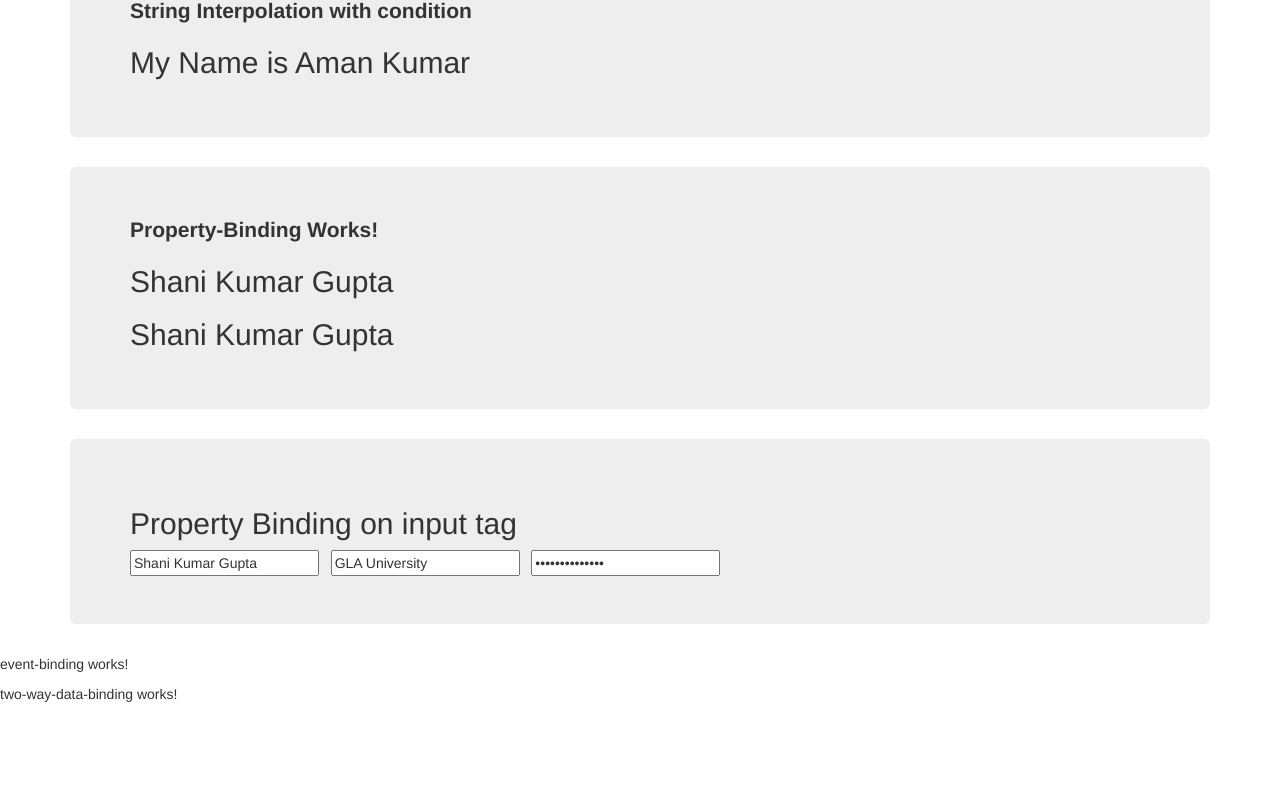
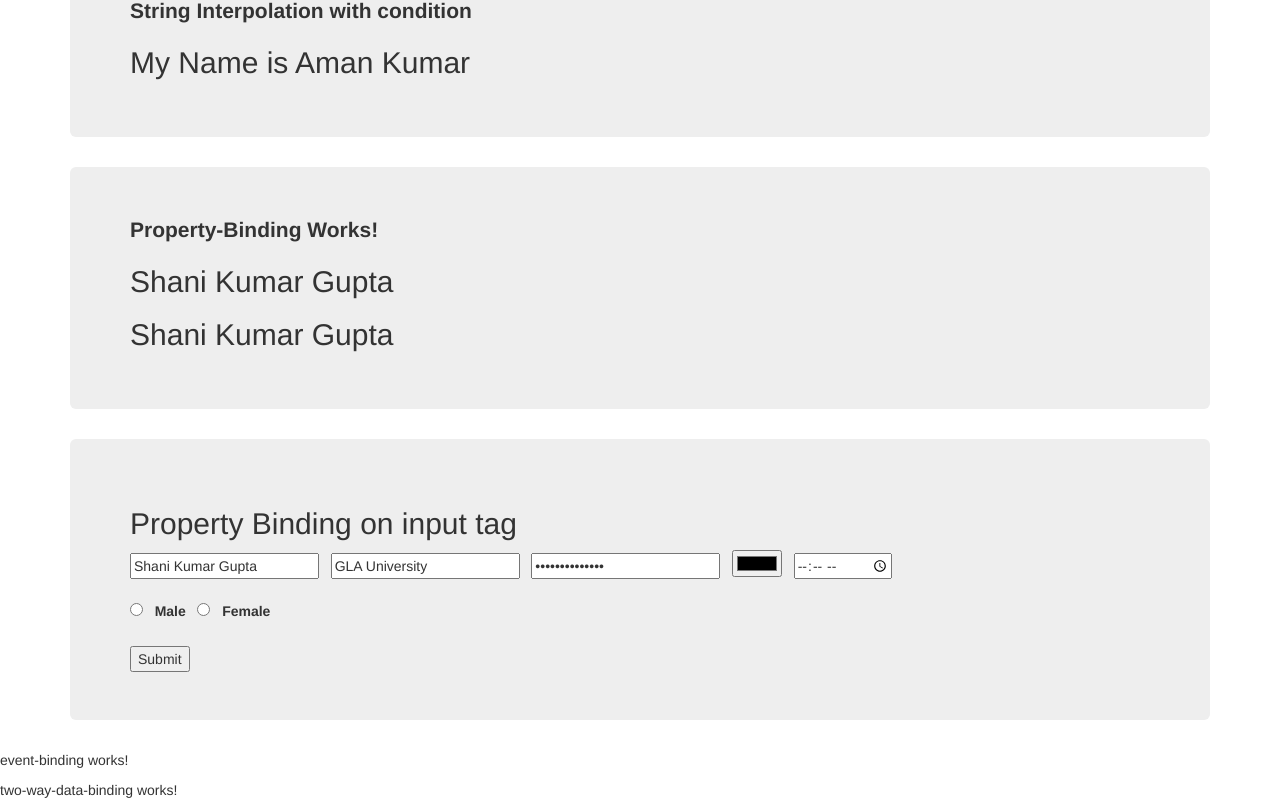
Before and after one commit to ShaniKumarGupta/Angular, an Angular app in the folder DataBinding/: page / in a window 1280 px wide. Shown: the part 2147-2957 px from the top of the page. Before the commit the page ends 2861 px from the top, so only its background shows below. Built offline with nearby package versions, Linux system fonts and the light colour scheme.

Commit message:
Property Binding

```diff
--- a/DataBinding/src/app/property-binding/property-binding.component.html
+++ b/DataBinding/src/app/property-binding/property-binding.component.html
@@ -8,6 +8,13 @@
         <h2>Property Binding on input tag</h2>
         <input type="text" id="" [value]="Name">&nbsp;&nbsp;
         <input type="text" id="" bind-value="College">&nbsp;&nbsp;
-        <input [type]="type1" value="Enter Password">
+        <input [type]="type1" value="Enter Password">&nbsp;&nbsp;
+        <input [type]="color1">&nbsp;&nbsp;
+        <input [type]="time1"><br><br>
+        <input [type]="radio1" id="male" name="gender" value="male">&nbsp;&nbsp;
+        <label for="male">Male</label>&nbsp;&nbsp;
+        <input [type]="radio1" id="female" name="gender" value="female">&nbsp;&nbsp;
+        <label for="female">Female</label><br><br>
+        <input [type]="sub">
     </div>
 </div>
--- a/DataBinding/src/app/property-binding/property-binding.component.ts
+++ b/DataBinding/src/app/property-binding/property-binding.component.ts
@@ -10,6 +10,10 @@ export class PropertyBindingComponent implements OnInit {
   Name: String = "Shani Kumar Gupta";
   College: String = "GLA University";
   type1: String =  "password";
+  time1: string = "time";
+  color1: String = "color";
+  radio1: String = "radio";
+  sub: string = "submit";
 
   constructor() { }
 
```
